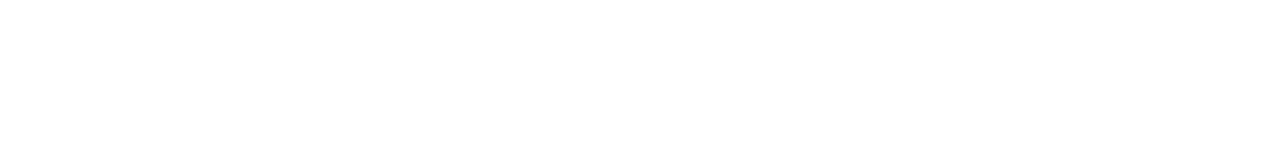
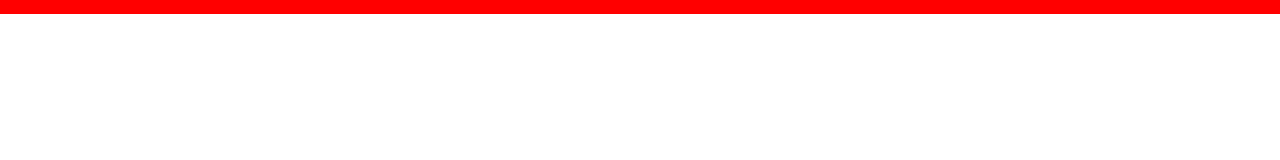
Before and after one commit to Max427/landing-page-odin, a plain HTML site: page index.html in a window 1280 px wide. Drawn offline with Linux system fonts and the light colour scheme.

Commit message:
Added base div containers to 'index.html'

```diff
--- a/index.html
+++ b/index.html
@@ -7,6 +7,18 @@
     <link rel="stylesheet" href="styles.css">
 </head>
 <body>
+    <div class="header">
 
+    </div>
+    <div class="main">
+
+    </div>
+    <div class="quote">
+
+    </div>
+    <div class="sign-up">
+
+    </div>
+    <footer></footer>
 </body>
 </html>
--- a/styles.css
+++ b/styles.css
@@ -0,0 +1,5 @@
+* {
+    border: 1px red solid;
+    margin: 0;
+    padding: 0;
+}
```
